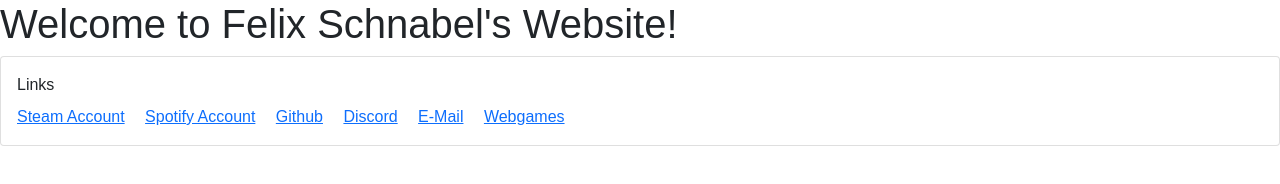
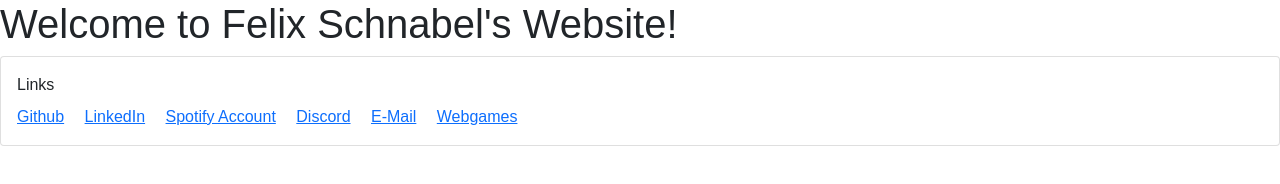
Before and after one commit to Shadow-Devil/portfolio, a plain HTML site: page index.html in a window 1280 px wide. Drawn offline with nearby package versions, Linux system fonts and the light colour scheme.

Commit message:
Add linkedin link

```diff
--- a/index.html
+++ b/index.html
@@ -2,6 +2,8 @@
 <html lang="en">
 <head>
   <meta charset="UTF-8">
+  <meta name="viewport" content="width=device-width, initial-scale=1">
+
   <title>Felix Schnabel</title>
   <link href="style.css" rel="stylesheet">
   <script src="https://cdn.jsdelivr.net/npm/bootstrap@5.0.2/dist/js/bootstrap.bundle.min.js" integrity="sha384-MrcW6ZMFYlzcLA8Nl+NtUVF0sA7MsXsP1UyJoMp4YLEuNSfAP+JcXn/tWtIaxVXM" crossorigin="anonymous"></script>
@@ -14,9 +16,9 @@
 <div class="card">
   <div class="card-body">
     <div class="card-title">Links</div>
-    <a class="card-link" href="https://steamcommunity.com/profiles/76561198279679860/">Steam Account</a>
+    <a class="card-link" href="https://github.com/Shadow-Devil">Github</a>
+    <a class="card-link" href="https://www.linkedin.com/in/f-schnabel">LinkedIn</a>
     <a class="card-link" href="https://open.spotify.com/user/11173173655">Spotify Account</a>
-    <a class="card-link" href="https://github.com/Shadow-Devil">Github</a>
     <a class="card-link" href="https://discordapp.com/users/268027046037291019">Discord</a>
     <a class="card-link" href="mailto:fschnabel@eclipso.de">E-Mail</a>
     <a class="card-link" href="games">Webgames</a>
```
